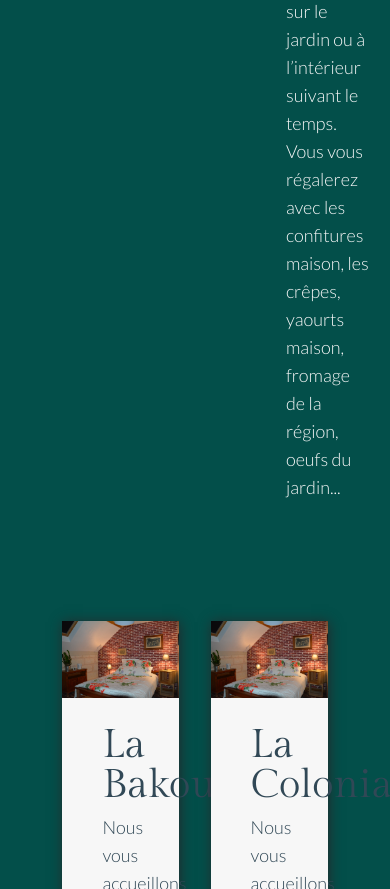
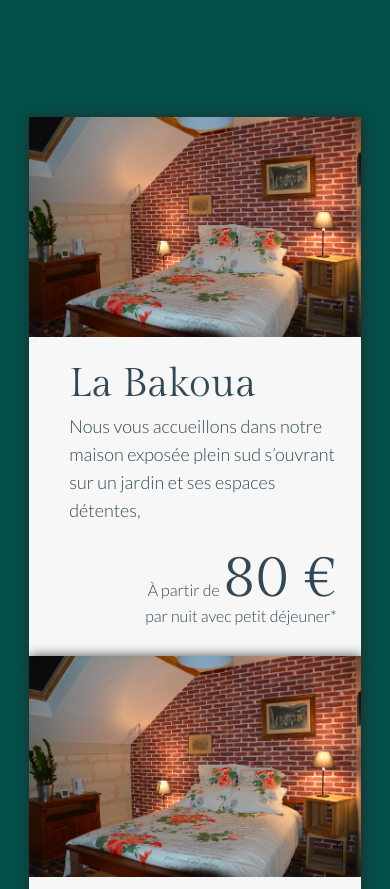
Before and after one commit to cecilefreyd/lacoteriedetroo, a plain HTML site: page index.html in a window 390 px wide. Shown: the part 1807-2696 px from the top of the page. Drawn offline with Linux system fonts and the light colour scheme.

Commit message:
Add files via upload

```diff
--- a/css/style.css
+++ b/css/style.css
@@ -82,6 +82,13 @@ body {
     background-repeat: no-repeat;
     background-position: right top;
 
+}
+
+@media (max-width: 1056px) {
+    #logo {
+        width: 40vw;
+        height: auto;
+    }
 }
 
 /*button*/
@@ -176,6 +183,12 @@ body {
     font-size: 2.35rem;
 }
 
+@media (max-width: 1056px) {
+    #accroche-part-1 {
+        font-size: 2.25rem;
+    }
+
+}
 
 /*description*/
 
@@ -211,14 +224,20 @@ body {
 
 }
 
+@media (max-width: 1056px) {
+    .intro-container {
+        display: flex;
+        flex-direction: column;
+    }
+
+}
+
 .intro {
-    font-size: 22px;
-    line-height: 28px;
+    font-size: 1.375rem;
+    line-height: 1.75rem;
     padding-right: 88px;
 
     flex: 40%;
-
-
 }
 
 .description {
@@ -243,10 +262,26 @@ body {
 
 }
 
+@media (max-width: 1056px) {
+    #chambres {
+        display: flex;
+        flex-direction: column;
+        align-items: center;
+    }
+}
+
+
+
 .chambre {
     background-color: var(--white);
     width: 30vw;
     box-shadow: 1px 1px 12px 0 #26292b;
+}
+
+@media (max-width: 1056px) {
+    .chambre {
+        width: 85vw;
+    }
 }
 
 .photo-chambre {
@@ -290,6 +325,11 @@ body {
     font-weight: var(--main-font-weight);
     color: var(--black)
 }
+
+
+/*media queries*/
+
+
 
 
 /*reservation */
```
